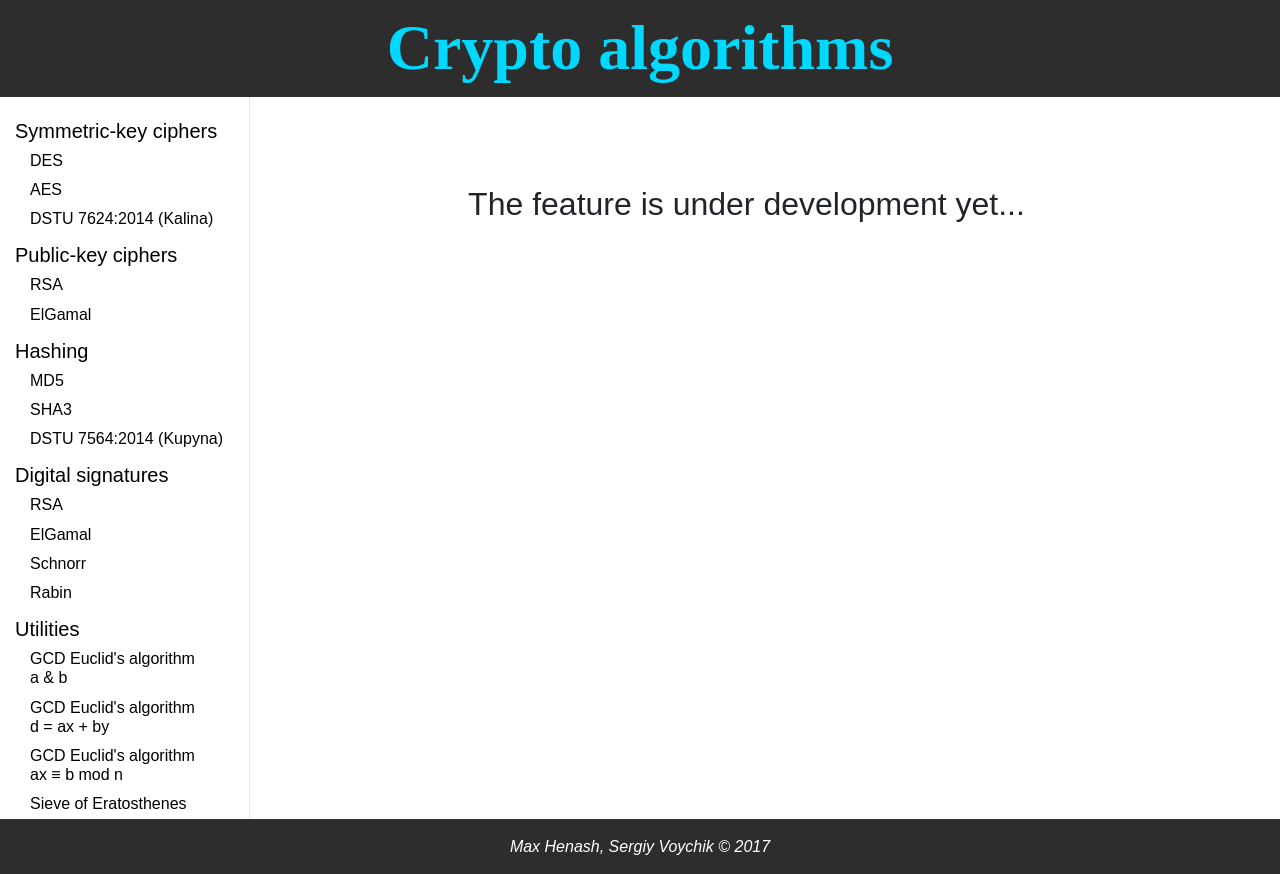
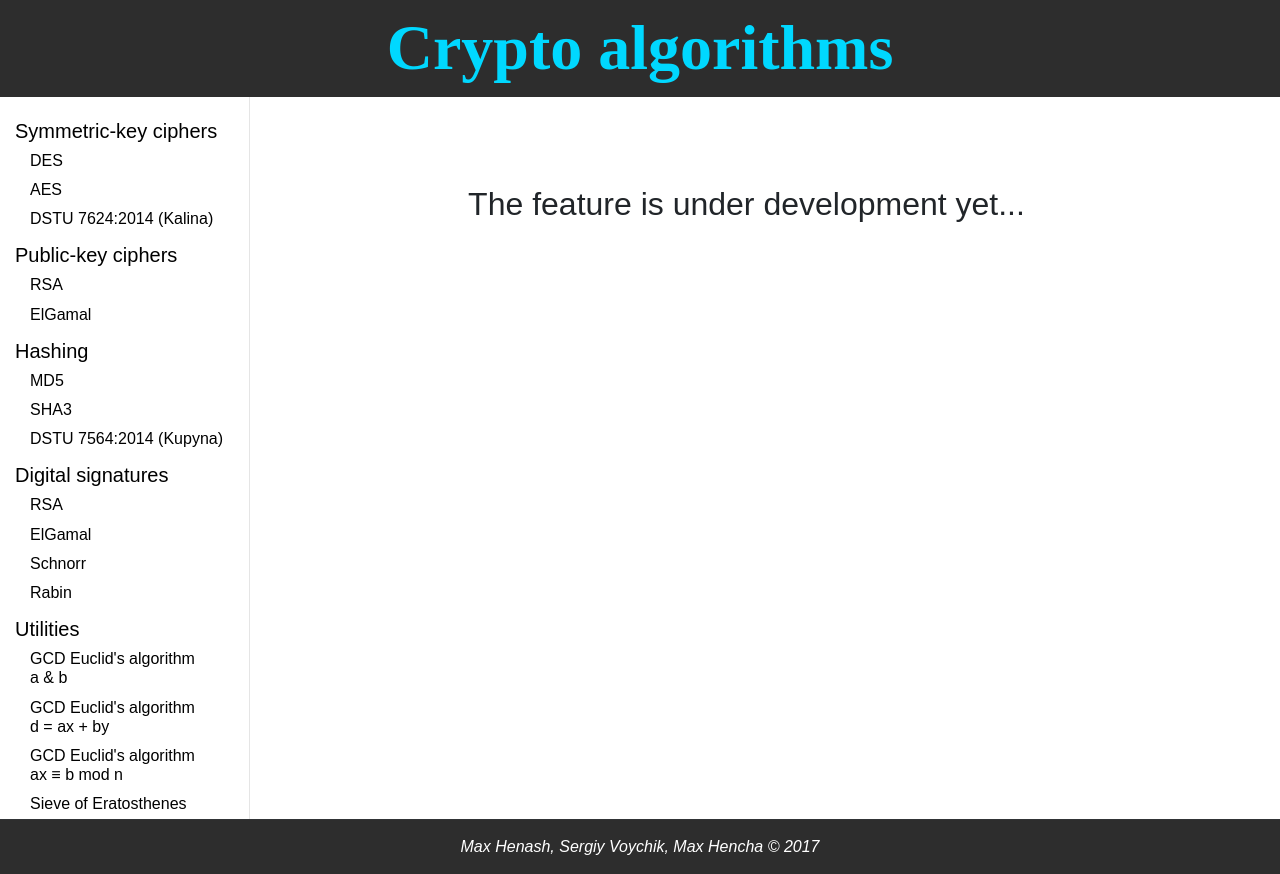
Before and after one commit to MaxGenash/crypto-algorithms, a React (Create React App) app: page /utils/euclid_gcd in a window 1280 px wide. Built offline with nearby package versions, Linux system fonts and the light colour scheme.

Commit message:
Added new contributor

```diff
--- a/src/Components/Footer.jsx
+++ b/src/Components/Footer.jsx
@@ -6,7 +6,8 @@ export default function Footer() {
     <footer className="footer">
         <p className="footer__text">
           <a href="https://github.com/MaxGenash" className="footer__link">Max Henash</a>, {' '}
-          <a href="https://github.com/svoychik" className="footer__link">Sergiy Voychik</a>
+          <a href="https://github.com/svoychik" className="footer__link">Sergiy Voychik</a>, {' '}
+          <a href="https://github.com/genchamax" className="footer__link">Max Hencha</a>
           {' '}&copy; 2017
         </p>
     </footer>
```
